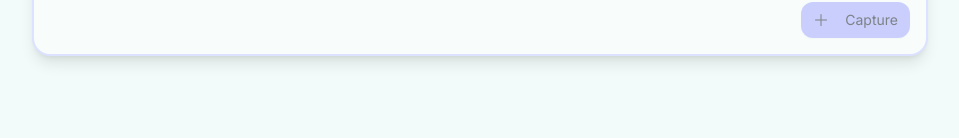
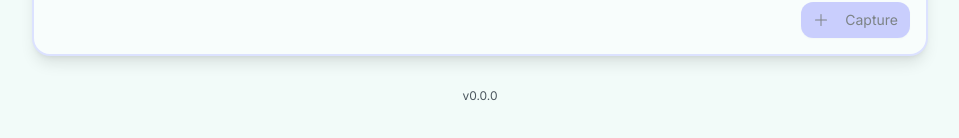
Before and after one commit to jgsteeler/divergent-flow-mvp, a React (Vite) app: page / in a window 1280 px wide. Shown: the part 224-362 px from the top of the page, without its empty margins (160-1119 px from the left). Built offline with nearby package versions, Linux system fonts and the light colour scheme.

Commit message:
Add version footer in subdued text color
Co-authored-by: jgsteeler <695379+jgsteeler@users.noreply.github.com>

```diff
--- a/src/App.tsx
+++ b/src/App.tsx
@@ -217,6 +217,10 @@ function App() {
           </div>
         )}
       </div>
+
+      <footer className="mt-8 pb-4 text-center">
+        <p className="text-xs text-muted-foreground">v{__APP_VERSION__}</p>
+      </footer>
     </div>
   );
 }
--- a/src/vite-end.d.ts
+++ b/src/vite-end.d.ts
@@ -1,6 +1,7 @@
 /// <reference types="vite/client" />
 declare const GITHUB_RUNTIME_PERMANENT_NAME: string
 declare const BASE_KV_SERVICE_URL: string
+declare const __APP_VERSION__: string
 
 declare global {
   interface Window {
--- a/vite.config.ts
+++ b/vite.config.ts
@@ -4,6 +4,10 @@ import { defineConfig } from "vite";
 import { resolve } from "path";
 
 const projectRoot = process.env.PROJECT_ROOT || import.meta.dirname;
+
+// Read version from package.json
+const packageJson = await import('./package.json', { with: { type: 'json' } });
+const version = packageJson.default.version;
 
 // https://vite.dev/config/
 export default defineConfig({
@@ -13,4 +17,7 @@ export default defineConfig({
       "@": resolve(projectRoot, "src"),
     },
   },
+  define: {
+    '__APP_VERSION__': JSON.stringify(version),
+  },
 });
```
Also changed, not shown: 1 other file (tests, documents, lock files or other folders).
